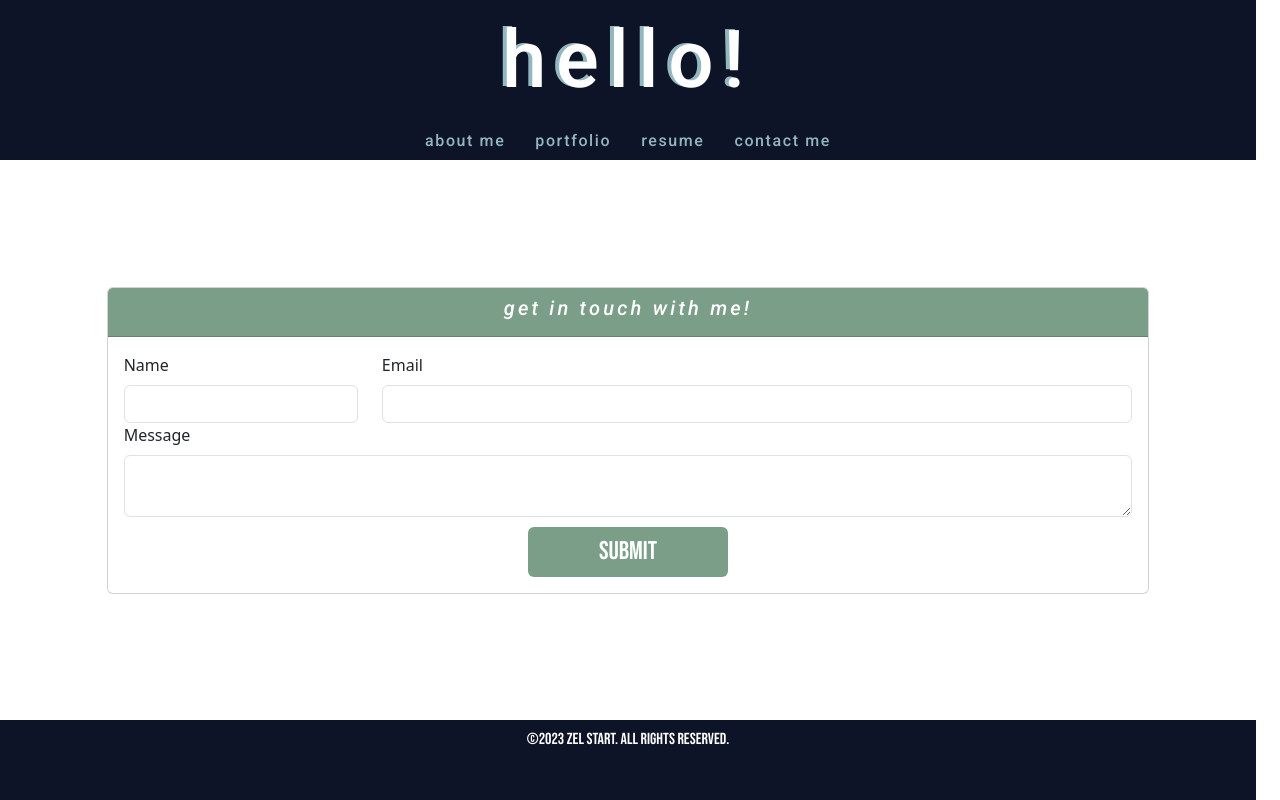
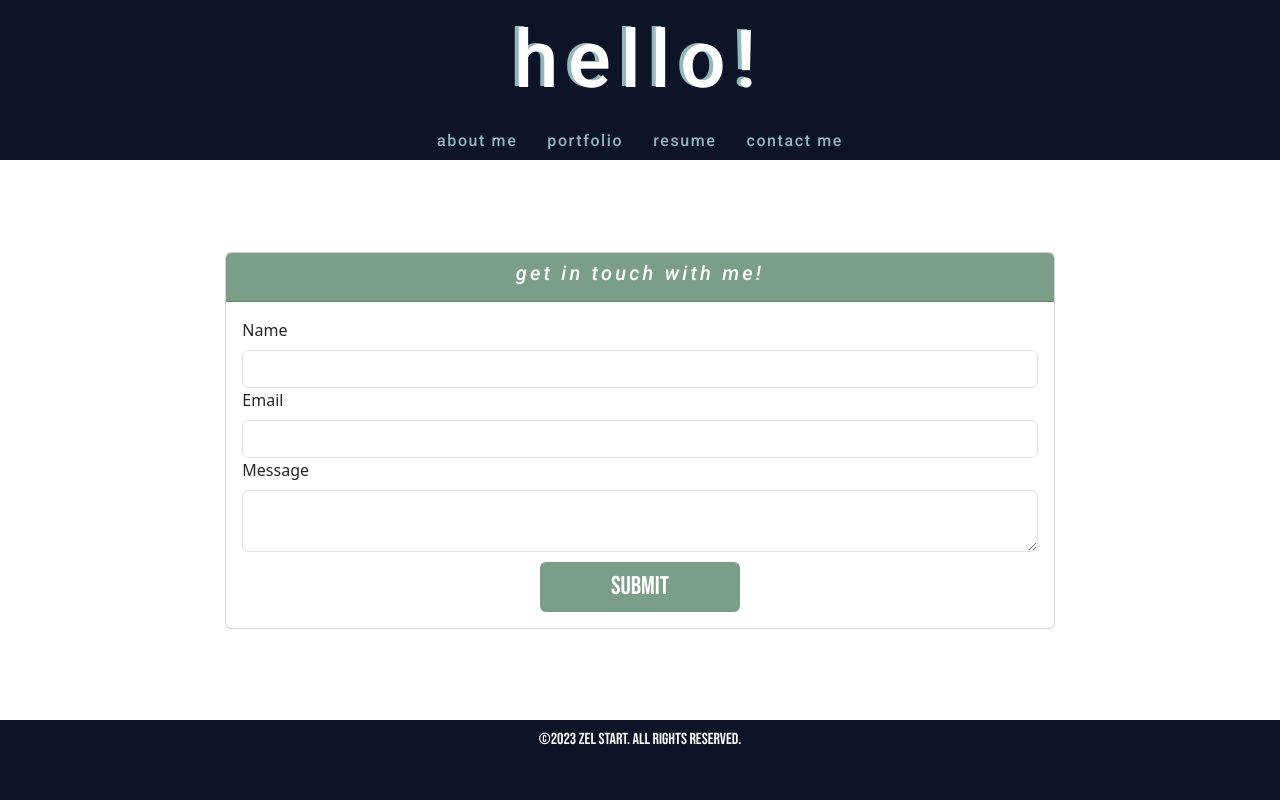
Before and after one commit to zelstart/react-portfolio, a React (Vite) app in the folder react-portfolio/: page /contactme in a window 1280 px wide. Built offline with nearby package versions, Linux system fonts and the light colour scheme.

Commit message:
all pages are the right width now

```diff
--- a/react-portfolio/src/components/ProjectCard/ProjectCard.jsx
+++ b/react-portfolio/src/components/ProjectCard/ProjectCard.jsx
@@ -1,5 +1,6 @@
 import React, { useState } from 'react';
 import { Card } from 'react-bootstrap';
+
 
 function ProjectCard({ project }) {
     const [isHovered, setIsHovered] = useState(false);
--- a/react-portfolio/src/components/pages/AboutMe/AboutMe.css
+++ b/react-portfolio/src/components/pages/AboutMe/AboutMe.css
@@ -26,6 +26,7 @@
     box-shadow: 4px 2px 7px var(--shadow);
     position: relative;
     padding: 30px;
+    background-color: var(--acc2-light-t);
 }
 
 /* .cat-peek {
@@ -51,10 +52,6 @@
 
 }
 
-.cstm-body {
-    background-color: var(--acc2-light-t);
-}
-
 
 /* SMALLER SCREENS */
 @media (min-width: 768px) {
--- a/react-portfolio/src/components/pages/ContactMe/ContactMe.jsx
+++ b/react-portfolio/src/components/pages/ContactMe/ContactMe.jsx
@@ -1,9 +1,8 @@
 import React, { useState } from 'react';
-import { Card, Row, Col, Form, Button } from 'react-bootstrap';
+import { Card, Row, Col, Form, Button, Container } from 'react-bootstrap';
 import * as EmailValidator from 'email-validator';
 import './ContactMe.css';
 import '../../../style.css';
-
 
 function ContactMe() {
     const [formData, setFormData] = useState({
@@ -24,8 +23,8 @@ function ContactMe() {
 
         const { name, email, message } = formData;
 
-        if (!name || !email || !message) {
-            alert('Please fill out all fields.');
+        if (!name || !message) {
+            alert('Name and message fields cannot be blank.');
             return;
         }
 
@@ -35,12 +34,13 @@ function ContactMe() {
         }
 
         console.log(formData);
+        alert('Email has been sent - thank you!');
     };
 
     return (
-
-            <div className="row vw-100 justify-content-center">
-                <div className="col-12 col-lg-10">
+        <Container fluid>
+            <Row className="justify-content-center">
+                <Col xs={12} sm={10} md={8} lg={8}>
                     <Card className='contact-card'>
                         <Card.Header className='contact-card-header'>
                             <h5>get in touch with me!</h5>
@@ -48,7 +48,7 @@ function ContactMe() {
                         <Card.Body>
                             <Form onSubmit={handleFormSubmit}>
                                 <Row>
-                                <Col xs={12} sm={6} md={4} lg={3}>
+                                    <Col>
                                         <Form.Group>
                                             <Form.Label>Name</Form.Label>
                                             <Form.Control
@@ -59,6 +59,8 @@ function ContactMe() {
                                             />
                                         </Form.Group>
                                     </Col>
+                                </Row>
+                                <Row>
                                     <Col>
                                         <Form.Group>
                                             <Form.Label>Email</Form.Label>
@@ -71,6 +73,8 @@ function ContactMe() {
                                         </Form.Group>
                                     </Col>
                                 </Row>
+                                <Row>
+                                    <Col>
                                         <Form.Group>
                                             <Form.Label>Message</Form.Label>
                                             <Form.Control
@@ -80,15 +84,19 @@ function ContactMe() {
                                                 onChange={handleInputChange}
                                             />
                                         </Form.Group>
-                            <div className="d-flex justify-content-center">
+                                    </Col>
+                                </Row>
+                                <Row>
+                                    <Col className="d-flex justify-content-center">
                                         <Button type="submit" className='message-submit'>Submit</Button>
-                            </div>
+                                    </Col>
+                                </Row>
                             </Form>
                         </Card.Body>
                     </Card>
-            </div>
-        </div>
-
+                </Col>
+            </Row>
+            </Container>
     );
 }
 
--- a/react-portfolio/src/style.css
+++ b/react-portfolio/src/style.css
@@ -8,7 +8,7 @@
     --acc2-light-t: #CFE0C340;
 }
 
-body {
+ body {
     margin: 0;
     padding: 0;
     overflow-x: hidden;
@@ -19,6 +19,7 @@ body {
     flex-direction: column;
     min-height: 100vh;
     justify-content: space-between;
+    min-width: 100vw;
 }
 
 .main-content {
@@ -41,8 +42,8 @@ background: rgb(175, 94, 94);
 
 
 
-@media (max-width: 768px) {
+/* @media (max-width: 768px) {
     .main-content {
         min-height: calc(100vh - 125px - 50px);
     }
-}
+} */
```
Lines whose indentation alone changed are shown as unchanged.
